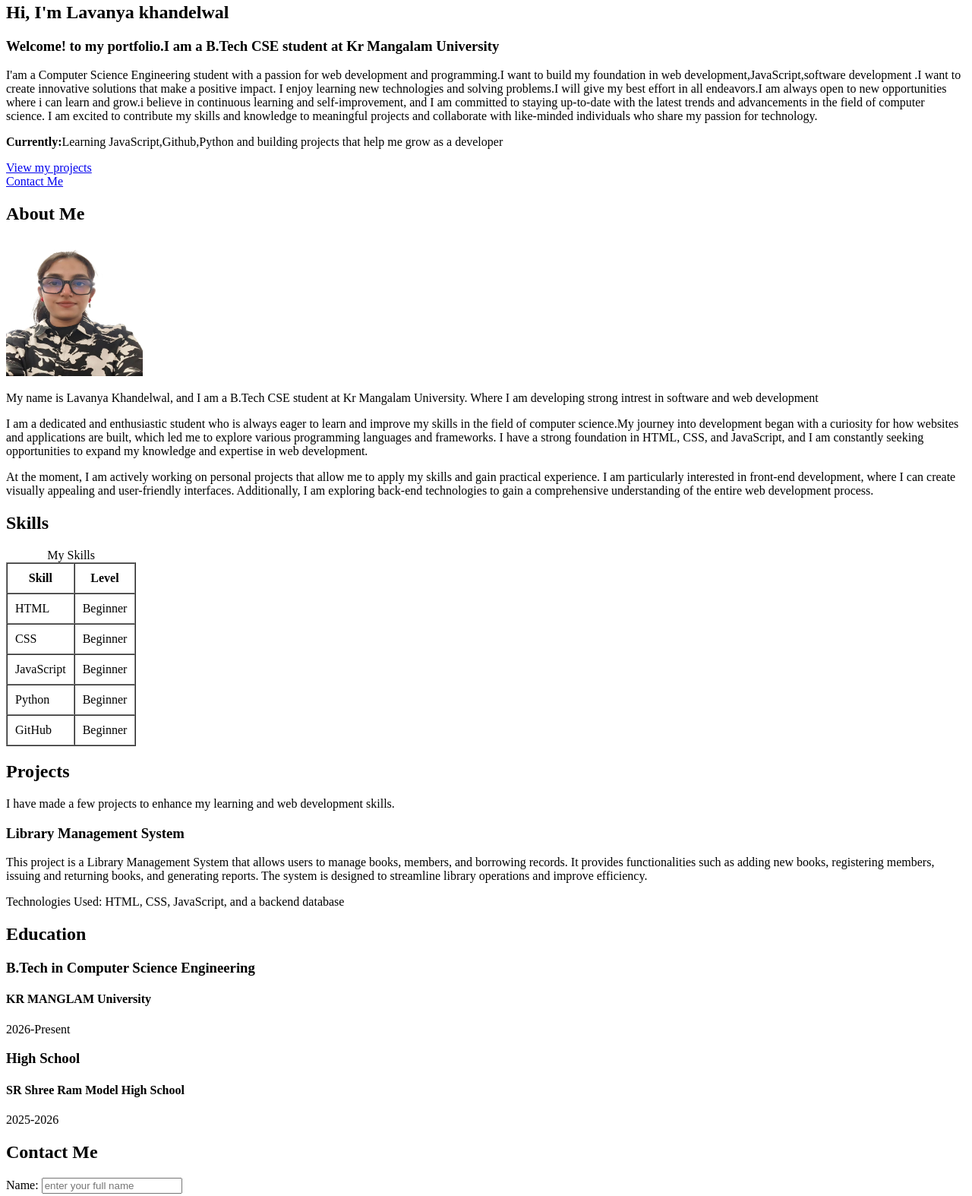
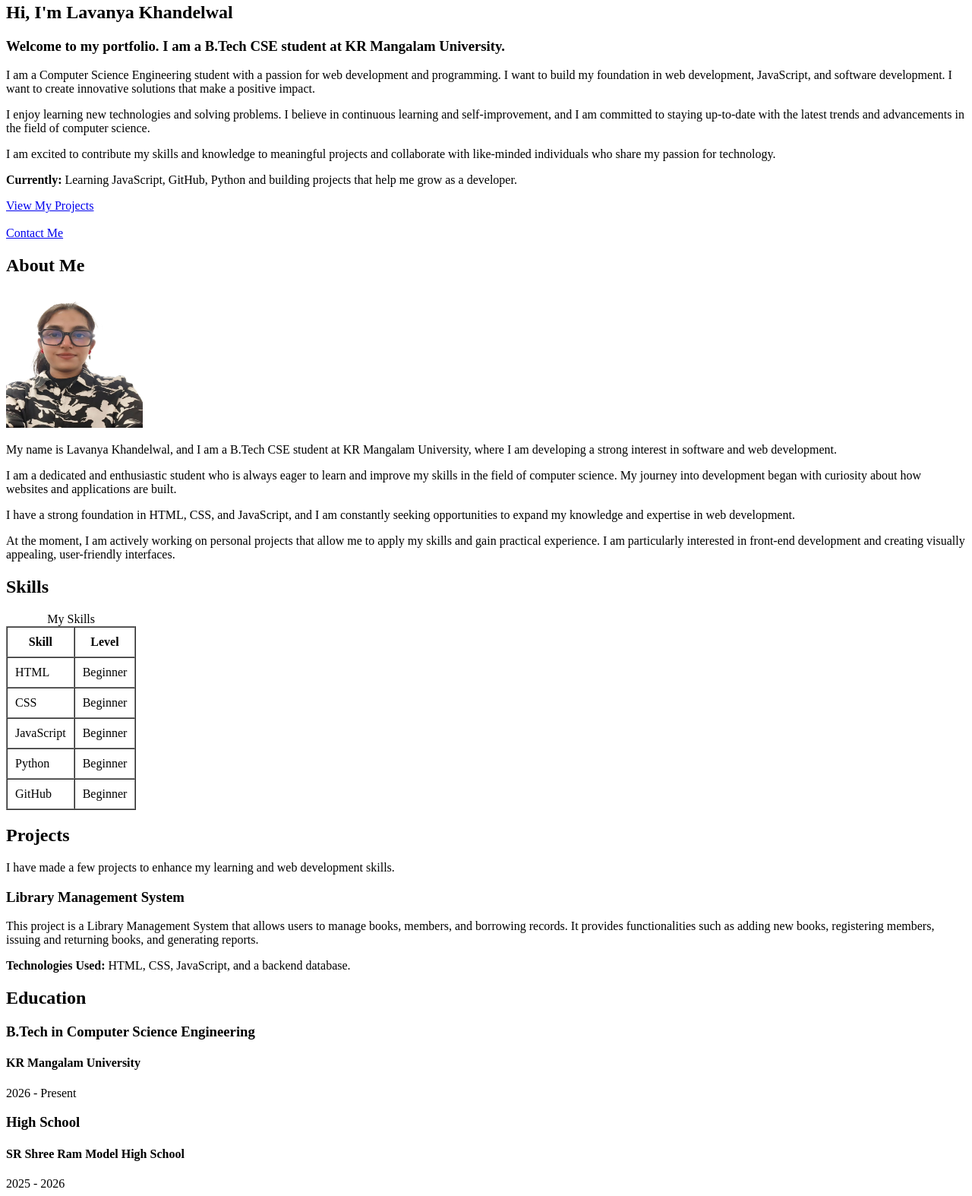
Before and after one commit to lavanya-kh1234/WEB-DEV-ASSIGNMENT-1, a plain HTML site: page index.html in a window 1280 px wide. Shown: the part 205-1779 px from the top of the page at 76% size. Drawn offline with Linux system fonts and the light colour scheme.

Commit message:
assignment completed

```diff
--- a/index.html
+++ b/index.html
@@ -4,182 +4,260 @@
 <head>
     <meta charset="UTF-8">
     <meta name="viewport" content="width=device-width, initial-scale=1.0">
-    <title>portfolio|Lavanya</title>
+    <title>Portfolio | Lavanya</title>
 </head>
 
 <body>
-    <!--header and navigations-->
+
+    <!-- Header and Navigation -->
     <header class="Navbar">
         <h1>Web Dev Assignment</h1>
+
         <nav>
             <ul>
-                <li><a href="#Home">Home</a></li>
-                <li><a href="#About">About</a></li>
-                <li><a href="#Skills">Skills</a></li>
+                <li><a href="#home">Home</a></li>
+                <li><a href="#about">About</a></li>
+                <li><a href="#skills">Skills</a></li>
                 <li><a href="#projects">Projects</a></li>
                 <li><a href="#education">Education</a></li>
-                <li><a href="#Contact">Contact</a></li>
+                <li><a href="#contact">Contact</a></li>
             </ul>
         </nav>
     </header>
+
     <main>
-        <!--about me-->
-        <section class="Home">
-            <h2>Hi, I'm Lavanya khandelwal</h2>
-            <h3>Welcome! to my portfolio.I am a B.Tech CSE student at Kr Mangalam University</h3>
-            <p> I'am a Computer Science Engineering student with a passion for web development and programming.I want to
-                build my foundation in web development,JavaScript,software development .I want to create innovative
-                solutions that make a positive impact. I enjoy learning new technologies and solving problems.I will
-                give my best effort in all endeavors.I am always open to new opportunities where i can learn and grow.i
-                believe in continuous learning and self-improvement, and I am committed to staying up-to-date with the
-                latest trends and advancements in the field of computer science. I am excited to contribute my skills
-                and knowledge to meaningful projects and collaborate with like-minded individuals who share my passion
-                for technology.
+
+        <!-- Home Section -->
+        <section id="home">
+            <h2>Hi, I'm Lavanya Khandelwal</h2>
+
+            <h3>
+                Welcome to my portfolio. I am a B.Tech CSE student at
+                KR Mangalam University.
+            </h3>
+
+            <p>
+                I am a Computer Science Engineering student with a passion
+                for web development and programming. I want to build my
+                foundation in web development, JavaScript, and software
+                development. I want to create innovative solutions that
+                make a positive impact.
             </p>
-            <p><b>Currently:</b>Learning JavaScript,Github,Python and building projects that help me grow as a developer
+
+            <p>
+                I enjoy learning new technologies and solving problems.
+                I believe in continuous learning and self-improvement,
+                and I am committed to staying up-to-date with the latest
+                trends and advancements in the field of computer science.
             </p>
-            <a href="#projects">View my projects</a>
-            <br>
+
+            <p>
+                I am excited to contribute my skills and knowledge to
+                meaningful projects and collaborate with like-minded
+                individuals who share my passion for technology.
+            </p>
+
+            <p>
+                <b>Currently:</b>
+                Learning JavaScript, GitHub, Python and building projects
+                that help me grow as a developer.
+            </p>
+
+            <a href="#projects">View My Projects</a>
+            <br><br>
             <a href="#contact">Contact Me</a>
         </section>
 
-        <!-- About section-->
-        <section class="About">
+
+        <!-- About Section -->
+        <section id="about">
             <h2>About Me</h2>
-            <img src="image/WhatsApp Image 2026-09-20 at 21.48.20.jpeg" width="180" height="180">
-            <p>My name is Lavanya Khandelwal, and I am a B.Tech CSE student at Kr Mangalam University. Where I am
-                developing strong intrest in software and web development
+
+            <img src="image/WhatsApp Image 2026-09-20 at 21.48.20.jpeg" width="180" height="180"
+                alt="Lavanya Khandelwal">
+
+            <p>
+                My name is Lavanya Khandelwal, and I am a B.Tech CSE student
+                at KR Mangalam University, where I am developing a strong
+                interest in software and web development.
             </p>
+
             <p>
-                I am a dedicated and enthusiastic student who is always eager to learn and improve my skills in the
-                field of computer science.My journey into development began with a curiosity for how websites and
-                applications are built, which led me to explore various programming languages and frameworks. I have a
-                strong foundation in HTML, CSS, and JavaScript, and I am constantly seeking opportunities to expand my
+                I am a dedicated and enthusiastic student who is always
+                eager to learn and improve my skills in the field of
+                computer science. My journey into development began with
+                curiosity about how websites and applications are built.
+            </p>
+
+            <p>
+                I have a strong foundation in HTML, CSS, and JavaScript,
+                and I am constantly seeking opportunities to expand my
                 knowledge and expertise in web development.
             </p>
+
             <p>
-                At the moment, I am actively working on personal projects that allow me to apply my skills and gain
-                practical experience. I am particularly interested in front-end development, where I can create visually
-                appealing and user-friendly interfaces. Additionally, I am exploring back-end technologies to gain a
-                comprehensive understanding of the entire web development process.
+                At the moment, I am actively working on personal projects
+                that allow me to apply my skills and gain practical
+                experience. I am particularly interested in front-end
+                development and creating visually appealing,
+                user-friendly interfaces.
             </p>
         </section>
-        <!--Skills section-->
-        <section class="Skills">
+
+
+        <!-- Skills Section -->
+        <section id="skills">
             <h2>Skills</h2>
+
             <table border="1" cellpadding="10" cellspacing="0">
+
                 <caption>My Skills</caption>
+
                 <thead>
                     <tr>
-                        <th scope='col'>Skill</th>
-                        <th scope='col'>Level</th>
+                        <th scope="col">Skill</th>
+                        <th scope="col">Level</th>
                     </tr>
                 </thead>
+
                 <tbody>
                     <tr>
                         <td>HTML</td>
                         <td>Beginner</td>
                     </tr>
+
                     <tr>
                         <td>CSS</td>
                         <td>Beginner</td>
                     </tr>
+
                     <tr>
                         <td>JavaScript</td>
                         <td>Beginner</td>
                     </tr>
+
                     <tr>
                         <td>Python</td>
                         <td>Beginner</td>
                     </tr>
+
                     <tr>
                         <td>GitHub</td>
                         <td>Beginner</td>
                     </tr>
                 </tbody>
+
             </table>
         </section>
-        <!--Projects section-->
-        <section class="Projects">
+
+
+        <!-- Projects Section -->
+        <section id="projects">
             <h2>Projects</h2>
-            <p>I have made a few projects to enhance my learning and web development skills.</p>
+
+            <p>
+                I have made a few projects to enhance my learning and
+                web development skills.
+            </p>
 
             <article>
                 <h3>Library Management System</h3>
-                <p>This project is a Library Management System that allows users to manage books, members, and borrowing
-                    records. It provides functionalities such as adding new books, registering members, issuing and
-                    returning books, and generating reports. The system is designed to streamline library operations and
-                    improve efficiency.</p>
-                <p>Technologies Used: HTML, CSS, JavaScript, and a backend database</p>
+
+                <p>
+                    This project is a Library Management System that allows
+                    users to manage books, members, and borrowing records.
+                    It provides functionalities such as adding new books,
+                    registering members, issuing and returning books,
+                    and generating reports.
+                </p>
+
+                <p>
+                    <b>Technologies Used:</b>
+                    HTML, CSS, JavaScript, and a backend database.
+                </p>
             </article>
-            <!--education section-->
-            <section class="Education">
+        </section>
+
+
+        <!-- Education Section -->
+        <section id="education">
             <h2>Education</h2>
+
             <article>
                 <h3>B.Tech in Computer Science Engineering</h3>
-                    <h4>KR MANGLAM University</h4>
-                    <p>2026-Present</p>
+                <h4>KR Mangalam University</h4>
+                <p>2026 - Present</p>
             </article>
+
             <article>
                 <h3>High School</h3>
                 <h4>SR Shree Ram Model High School</h4>
-                    <p>2025-2026</p>
+                <p>2025 - 2026</p>
             </article>
         </section>
-            <!--Contact section-->
-            <section class="Contact">
+
+
+        <!-- Contact Section -->
+        <section id="contact">
             <h2>Contact Me</h2>
+
             <form action="#" method="post">
+
                 <div>
                     <label for="name">Name:</label>
-                        <input type="text" id="name" name="name" placeholder="enter your full name" required>
+                    <input type="text" id="name" name="name" placeholder="Enter your full name" required>
                 </div>
-                    <br>
-                    <br>
+
+                <br><br>
+
                 <div>
                     <label for="email">Email:</label>
-                        <input type="email" id="email" name="email" placeholder="enter your email" required>
+                    <input type="email" id="email" name="email" placeholder="Enter your email" required>
                 </div>
-                    <br>
-                    <br>
+
+                <br><br>
+
                 <div>
                     <label for="message">Message:</label>
-                        <textarea id="message" name="message" placeholder="enter your message" required></textarea>
+                    <textarea id="message" name="message" rows="5" placeholder="Enter your message" required></textarea>
                 </div>
-                    <br>
-                    <br>
+
+                <br><br>
+
                 <div>
-                        <label for="">
-                            Mobile no :
-                            <input type="tel" name="mobile" id="mobile" required placeholder="e.g,2134567892"
-                                minlength="10" maxlength="10" pattern="[6-9]{1}[0-9]{9}">
-                        </label>
+                    <label for="mobile">Mobile No:</label>
+
+                    <input type="tel" name="mobile" id="mobile" required placeholder="e.g. 9876543210" minlength="10"
+                        maxlength="10" pattern="[6-9]{1}[0-9]{9}">
                 </div>
-                    <br>
-                    <br>
-                    <div>
-                        <label for="message">Message:</label>
-                        <textarea id="message" name="message" rows="5" placeholder="enter your message"
-                            required></textarea>
-                    </div>
-                    <br>
-                    <br>
-                    <button type="submit">send message</button>
-                    <br>
-                    <br>
+
+                <br><br>
+
+                <button type="submit">Send Message</button>
+
             </form>
 
-                <a href="lavanyakh120@gmail.com">Email</a>
             <br>
-                <a href="https://github.com/lavanya-kh1234">GitHub</a>
+
+            <a href="mailto:lavanyakh120@gmail.com">Email</a>
+
+            <br>
+
+            <a href="https://github.com/lavanya-kh1234" target="_blank">
+                GitHub
+            </a>
 
         </section>
+
     </main>
-    <!--footer section-->
+
+
+    <!-- Footer Section -->
     <footer>
-        <p>&copy; 2026 lavanya khandelwal. All rights reserved.</p>
+        <p>
+            &copy; 2026 Lavanya Khandelwal. All rights reserved.
+        </p>
     </footer>
-    </main>
 
 </body>
 
```
Lines whose indentation alone changed are shown as unchanged.
